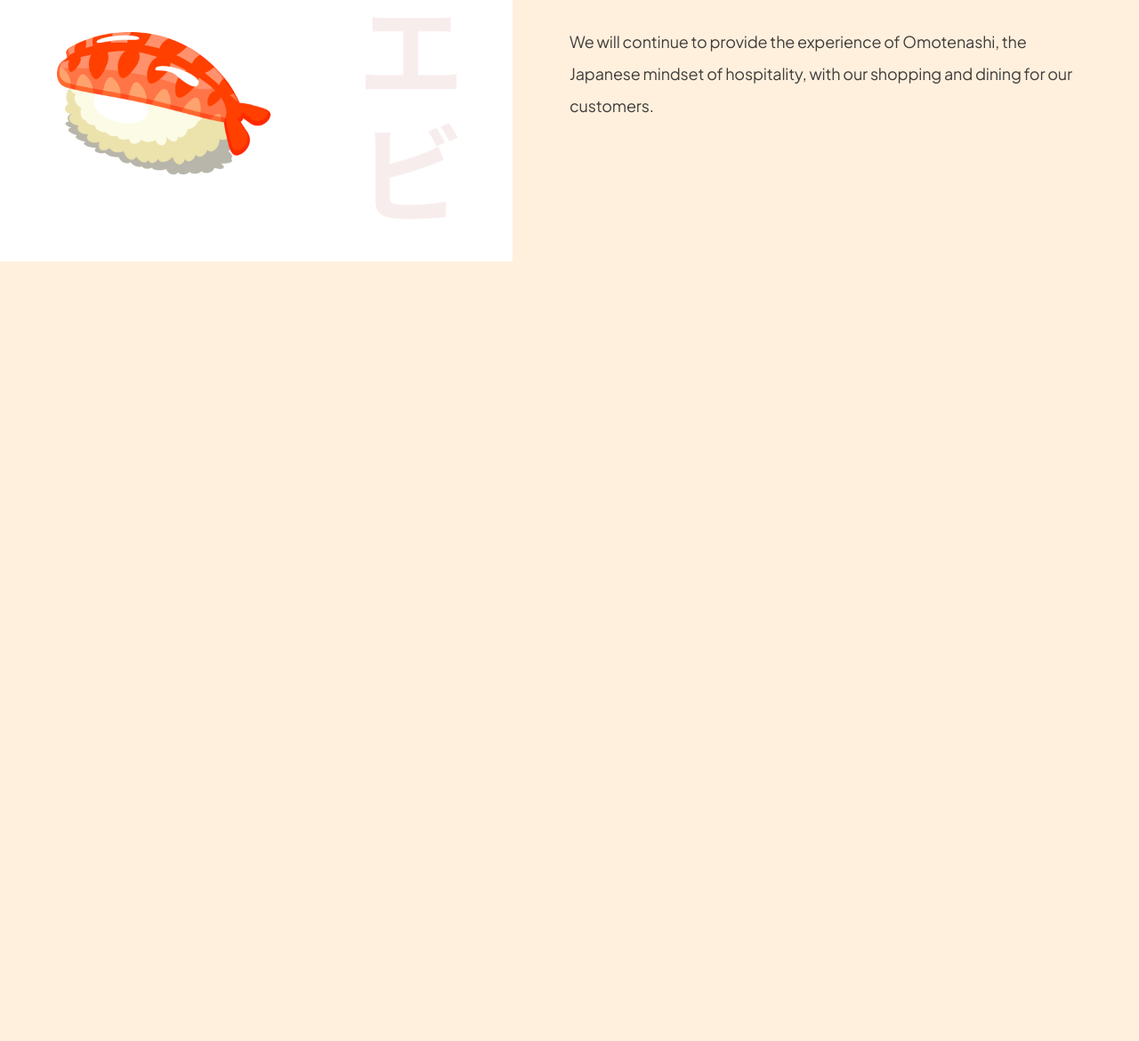
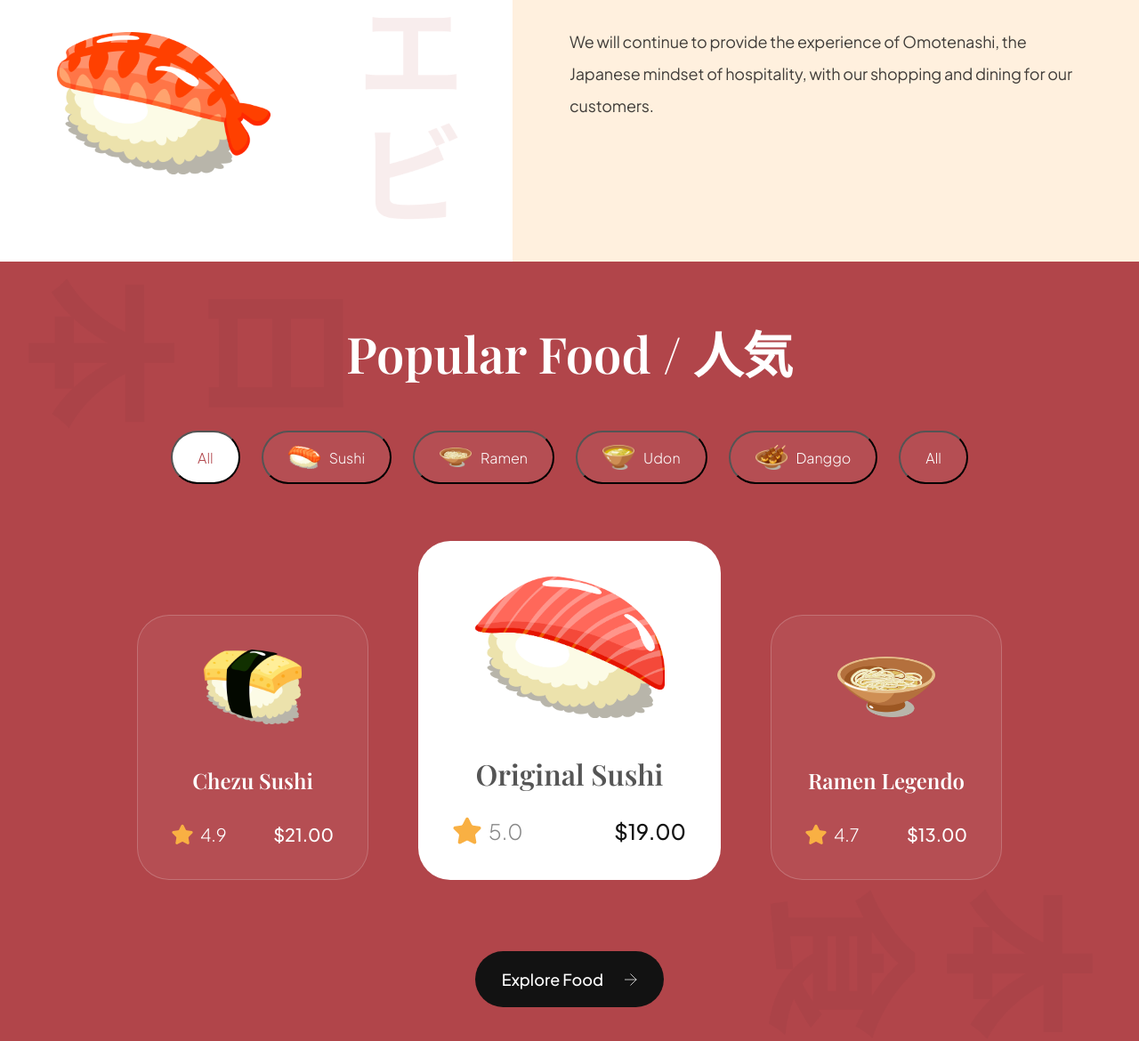
Before and after one commit to ACondori95/project, a website built with Vite: page index.html in a window 1280 px wide. Shown: the part 1224-2394 px from the top of the page at 89% size. Before the commit the page ends 1518 px from the top, so only its background shows below. Built offline with nearby package versions, Linux system fonts and the light colour scheme; a web font is replaced by a local one.

Commit message:
popular section

```diff
--- a/css/sections/popular.css
+++ b/css/sections/popular.css
@@ -0,0 +1,198 @@
+.popular-foods {
+  padding: 64px;
+
+  display: flex;
+  flex-direction: column;
+
+  background-color: var(--primary-color);
+  background-image: url(../../assets/popular_bg.png);
+  background-position: center;
+  background-repeat: no-repeat;
+  background-size: contain;
+
+  overflow: hidden;
+}
+
+.popular-foods__title {
+  font-size: 56px;
+  font-family: var(--playfair-display);
+  font-weight: 600;
+  line-height: 78px;
+  color: #fff;
+  text-align: center;
+}
+
+.popular-foods__filters {
+  margin-top: 48px;
+  max-width: 100%;
+  overflow-x: auto;
+
+  display: flex;
+  justify-content: center;
+  gap: 24px;
+}
+
+.popular-foods__filter-btn {
+  padding: 10px 28px;
+
+  display: flex;
+  flex-direction: row;
+  align-items: center;
+  gap: 10px;
+
+  background: rgba(255, 255, 255, 0.05);
+  border: 1ps solid rgba(255, 255, 255, 0.2);
+  border-radius: 46px;
+
+  font-size: 16px;
+  font-weight: 300;
+  line-height: 25px;
+  font-family: var(--plus-jakarta-sans);
+  color: #fff;
+  cursor: pointer;
+}
+
+.popular-foods__filter-btn img {
+  width: 36px;
+  height: 36px;
+  object-fit: contain;
+}
+
+.popular-foods__filter-btn.active {
+  background: #fff;
+  color: var(--primary-color);
+}
+
+.popular-foods__filter-btn:hover {
+  background: #fff;
+  color: var(--primary-color);
+}
+
+.popular-foods__catalogue {
+  margin-top: 64px;
+
+  display: flex;
+  justify-content: center;
+  align-items: flex-end;
+  flex-wrap: wrap;
+  gap: 56px;
+}
+
+.popular-foods__button {
+  width: fit-content;
+
+  padding: 20px 30px;
+  margin: 80px auto 0;
+
+  font-weight: 500;
+  font-size: 18px;
+  line-height: 23px;
+  font-family: var(--plus-jakarta-sans);
+  color: #fff;
+
+  border: none;
+  outline: none;
+  background: var(--secondary-color);
+  border-radius: 64px;
+  cursor: pointer;
+}
+
+.popular-foods__button img {
+  width: 14px;
+  height: 14px;
+  object-fit: contain;
+
+  margin-left: 21px;
+}
+
+.popular-foods__card {
+  padding: 38px;
+  min-width: 260px;
+  height: fit-content;
+
+  display: flex;
+  align-items: center;
+  flex-direction: column;
+
+  border-radius: 36px;
+  background: rgba(255, 255, 255, 0.05);
+  border: 1px solid rgba(255, 255, 255, 0.2);
+}
+
+.popular-foods__card-image {
+  width: 110px;
+  height: 84px;
+  object-fit: contain;
+}
+
+.popular-foods__card-title {
+  margin-top: 47px;
+
+  font-weight: 600;
+  font-size: 24px;
+  line-height: 32px;
+  font-family: var(--playfair-display);
+  color: #fff;
+  text-align: center;
+}
+
+.popular-foods__card-details {
+  width: 100%;
+  margin-top: 32px;
+}
+
+.popular-foods__card-rating {
+  display: flex;
+  align-items: center;
+  gap: 8px;
+}
+
+.popular-foods__card-rating img {
+  width: 24px;
+  height: 24px;
+  object-fit: contain;
+}
+
+.popular-foods__card-rating p {
+  font-size: 20px;
+  font-weight: 300;
+  font-family: var(--plus-jakarta-sans);
+  color: #fff;
+}
+
+.popular-foods__card-price {
+  font-size: 20px;
+  font-weight: 500;
+  font-family: var(--plus-jakarta-sans);
+  color: #fff;
+}
+
+.popular-foods__card.active-card {
+  background: #fff;
+  min-width: 340px;
+}
+
+.popular-foods__card.active-card .popular-foods__card-image {
+  width: 214px;
+  height: 160px;
+}
+
+.popular-foods__card.active-card .popular-foods__card-title {
+  color: var(--black-500);
+  font-size: 32px;
+}
+
+.popular-foods__card.active-card .popular-foods__card-rating img {
+  width: 32px;
+  height: 32px;
+}
+
+.popular-foods__card.active-card .popular-foods__card-rating p {
+  font-size: 24px;
+  color: var(--gray-100);
+}
+
+.popular-foods__card.active-card .popular-foods__card-price {
+  font-size: 24px;
+  color: var(--secondary-color);
+}
--- a/css/style.css
+++ b/css/style.css
@@ -52,6 +52,12 @@
   align-items: center;
 }
 
+.flex-between {
+  display: flex;
+  justify-content: space-between;
+  align-items: center;
+}
+
 .sushi__subtitle {
   font-size: 18px;
   font-weight: 400;
@@ -85,6 +91,17 @@
   opacity: 0.8;
 
   margin: 32px 0px;
+}
+
+/* Hide scrollbar for Chrome, Safari and Opera */
+.sushi__hide-scrollbar::-webkit-scrollbar {
+  display: none;
+}
+
+/* Hide scrollbar for IE, Edge and Firefox */
+.sushi__hide-scrollbar {
+  -ms-overflow-style: none; /* IE and Edge */
+  scrollbar-width: none; /* Firefox */
 }
 
 /* START: about us media queries */
@@ -215,3 +232,15 @@
   }
 }
 /* END: hero media queries */
+
+/* START: popular media queries */
+@media screen and (max-width: 550px) {
+  .popular-foods {
+    padding: 64px 32px;
+  }
+
+  .popular-foods__card,
+  .popular-foods__card.active-card {
+    min-width: 100%;
+  }
+}
--- a/index.html
+++ b/index.html
@@ -106,6 +106,85 @@
       </div>
     </section>
 
-    <!-- <script src="js/script.js" type="module"></script> -->
+    <section class="popular-foods" id="menu">
+      <h2 class="popular-foods__title">Popular Food / 人気</h2>
+
+      <div class="popular-foods__filters sushi__hide-scrollbar">
+        <button class="popular-foods__filter-btn active">All</button>
+        <button class="popular-foods__filter-btn">
+          <img src="assets/sushi-9.png" alt="sushi 9" /> Sushi
+        </button>
+        <button class="popular-foods__filter-btn">
+          <img src="assets/sushi-8.png" alt="sushi 8" /> Ramen
+        </button>
+        <button class="popular-foods__filter-btn">
+          <img src="assets/sushi-7.png" alt="sushi 7" /> Udon
+        </button>
+        <button class="popular-foods__filter-btn">
+          <img src="assets/sushi-6.png" alt="sushi 6" /> Danggo
+        </button>
+        <button class="popular-foods__filter-btn">All</button>
+      </div>
+
+      <div class="popular-foods__catalogue">
+        <article class="popular-foods__card">
+          <img
+            src="assets/sushi-12.png"
+            alt="sushi-12"
+            class="popular-foods__card-image" />
+          <h4 class="popular-foods__card-title">Chezu Sushi</h4>
+
+          <div class="popular-foods__card-details flex-between">
+            <div class="popular-foods__card-rating">
+              <img src="assets/star.svg" alt="star" />
+              <p>4.9</p>
+            </div>
+
+            <p class="popular-foods__card-price">$21.00</p>
+          </div>
+        </article>
+
+        <article class="popular-foods__card active-card">
+          <img
+            src="assets/sushi-11.png"
+            alt="sushi-11"
+            class="popular-foods__card-image" />
+          <h4 class="popular-foods__card-title">Original Sushi</h4>
+
+          <div class="popular-foods__card-details flex-between">
+            <div class="popular-foods__card-rating">
+              <img src="assets/star.svg" alt="star" />
+              <p>5.0</p>
+            </div>
+
+            <p class="popular-foods__card-price">$19.00</p>
+          </div>
+        </article>
+
+        <article class="popular-foods__card">
+          <img
+            src="assets/sushi-10.png"
+            alt="sushi-10"
+            class="popular-foods__card-image" />
+          <h4 class="popular-foods__card-title">Ramen Legendo</h4>
+
+          <div class="popular-foods__card-details flex-between">
+            <div class="popular-foods__card-rating">
+              <img src="assets/star.svg" alt="star" />
+              <p>4.7</p>
+            </div>
+
+            <p class="popular-foods__card-price">$13.00</p>
+          </div>
+        </article>
+      </div>
+
+      <button class="popular-foods__button">
+        Explore Food
+        <img src="assets/arrow-right.svg" alt="arrow-right" />
+      </button>
+    </section>
+
+    <script src="js/script.js" type="module"></script>
   </body>
 </html>
```
